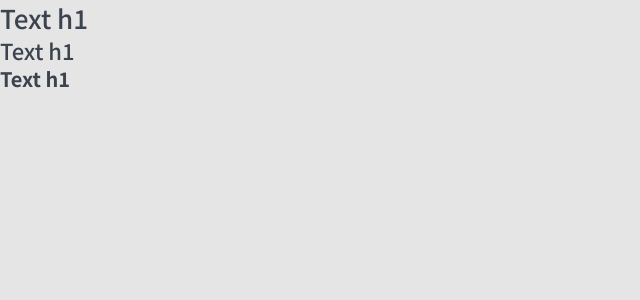
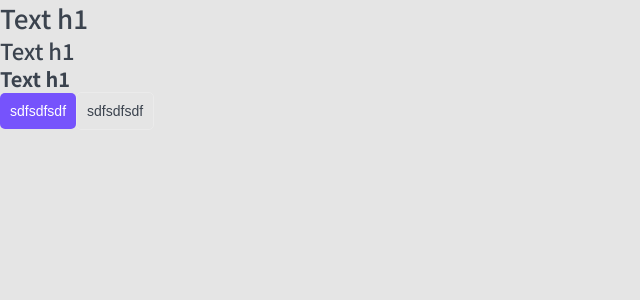
Before and after one commit to kraevskiy/front-nest-next-typescript, a Next.js app: page / in a window 1280 px wide. Shown: the top 300 px of the page, without its empty margins (0-640 px from the left). Built offline with nearby package versions, Linux system fonts and the light colour scheme.

Commit message:
add Button

```diff
--- /dev/null
+++ b/components/Button/Button.module.css
@@ -0,0 +1,35 @@
+.button {
+	display: inline-block;
+
+	box-sizing: border-box;
+	padding: 10px;
+
+	cursor: pointer;
+	transition: all 0.7s;
+	text-align: center;
+
+	border: none;
+	border-radius: 5px;
+
+	font-size: 14px;
+}
+
+.primary {
+	color: var(--white);
+	background-color: var(--primary);
+}
+
+.primary:hover {
+	background-color: var(--primary-hover);
+}
+
+.ghost {
+	color: var(--black);
+	border: 1px solid var(--gray-light);
+	background: none;
+}
+
+.ghost:hover {
+	color: var(--white);
+	background-color: var(--primary);
+}
--- /dev/null
+++ b/components/Button/Button.props.ts
@@ -0,0 +1,6 @@
+import {ButtonHTMLAttributes, DetailedHTMLProps, ReactNode} from "react";
+
+export interface ButtonProps extends DetailedHTMLProps<ButtonHTMLAttributes<HTMLButtonElement>, HTMLButtonElement>{
+  appearance: 'primary' | 'ghost';
+  children: ReactNode;
+}
--- /dev/null
+++ b/components/Button/Button.tsx
@@ -0,0 +1,17 @@
+import {ButtonProps} from "./Button.props";
+import styles from './Button.module.css';
+import cn from 'classnames';
+
+export const Button = ({appearance, children, className, ...props}: ButtonProps): JSX.Element => {
+  return (
+    <button
+      className={cn(styles.button, className, {
+        [styles.primary]: appearance == 'primary',
+        [styles.ghost]: appearance == 'ghost'
+      })}
+      {...props}
+    >
+      {children}
+    </button>
+  );
+};
--- a/components/index.ts
+++ b/components/index.ts
@@ -1 +1,2 @@
 export * from './Htag/Htag';
+export * from './Button/Button';
--- a/package.json
+++ b/package.json
@@ -15,6 +15,7 @@
     "react-dom": "17.0.2"
   },
   "devDependencies": {
+    "@types/classnames": "^2.3.1",
     "@types/node": "^15.0.3",
     "@types/react": "^17.0.5",
     "@typescript-eslint/eslint-plugin": "^4.23.0",
--- a/pages/index.tsx
+++ b/pages/index.tsx
@@ -1,4 +1,4 @@
-import {Htag} from "../components";
+import {Htag, Button} from "../components";
 
 export default function Home(): JSX.Element {
   return (
@@ -6,6 +6,8 @@
       <Htag tag="h1">Text h1</Htag>
       <Htag tag="h2">Text h1</Htag>
       <Htag tag="h3">Text h1</Htag>
+      <Button appearance="primary">sdfsdfsdf</Button>
+      <Button appearance="ghost">sdfsdfsdf</Button>
     </div>
   );
 }
--- a/styles/globals.css
+++ b/styles/globals.css
@@ -22,8 +22,10 @@
 
 :root {
 	--black: #3B434E;
+	--gray-light: #EBEBEB;
 	--white: #FFF;
 	--primary: #7653FC;
+	--primary-hover: #4f20f3;
 	--red: #FC836D;
 	--green: #1DC37E;
 	--green-light: #C8F8E4;
```
Also changed, not shown: 1 other file (tests, documents, lock files or other folders).
